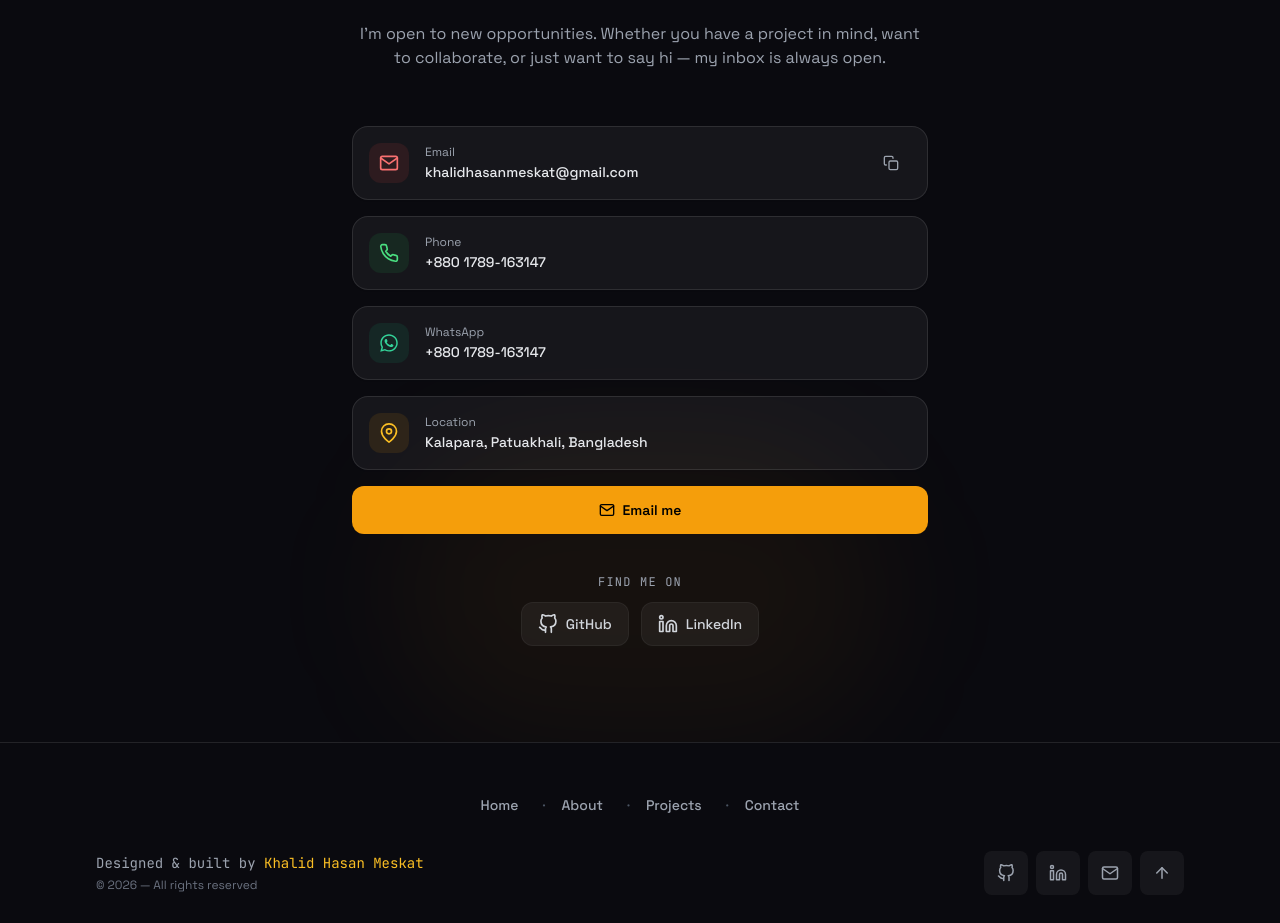
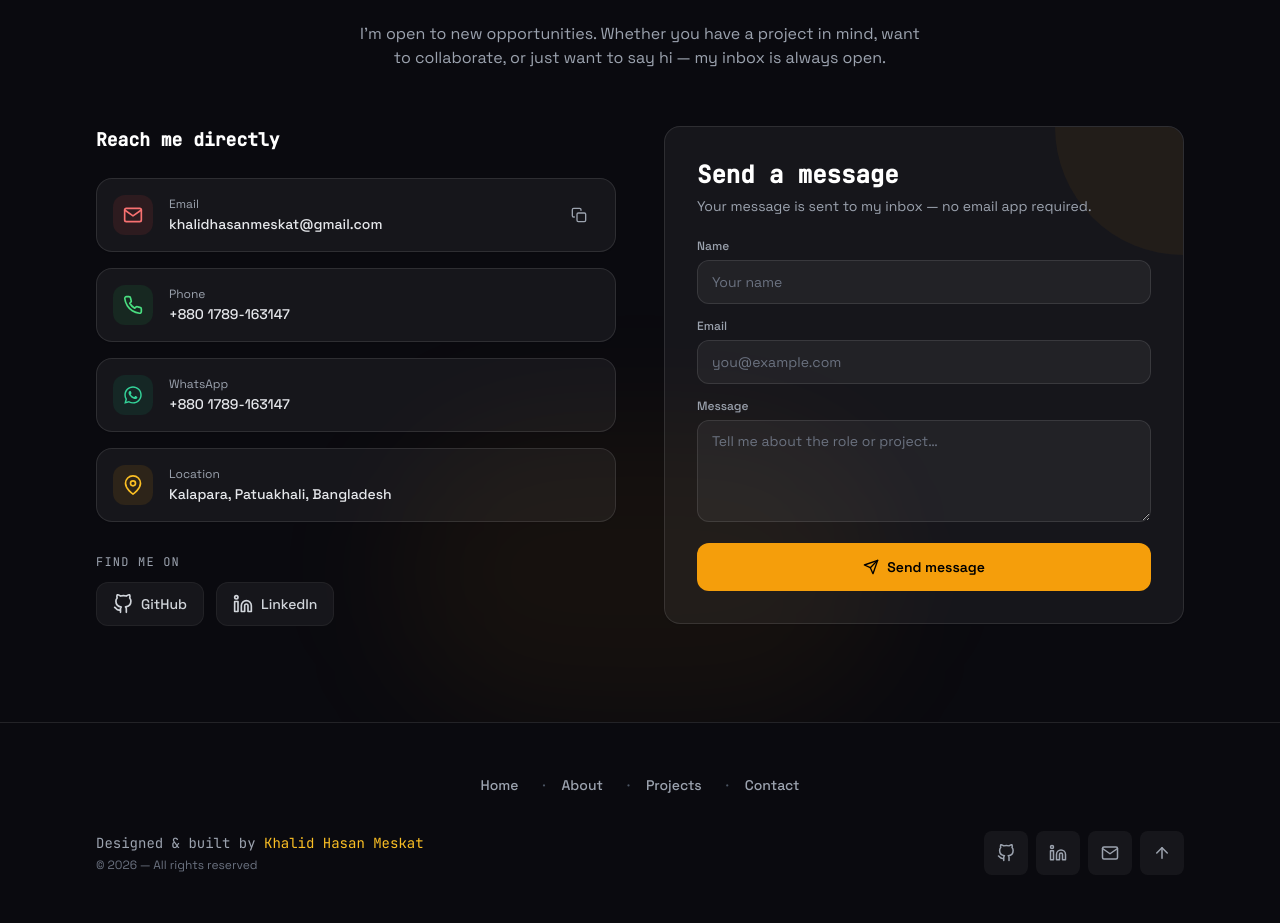
Before and after one commit to khalidhasan-m/portfolio_nextjs, a Next.js app: page / in a window 1280 px wide. Shown: the part 5909-6832 px from the top of the page. Built offline with nearby package versions, Linux system fonts and the light colour scheme; no server answers.

Commit message:
Contact: restore message form (mailto + optional Formspree)

```diff
--- a/src/components/Contact.jsx
+++ b/src/components/Contact.jsx
@@ -1,10 +1,20 @@
 "use client";
 import { useState } from "react";
-import { FiMail, FiPhone, FiGithub, FiLinkedin, FiMapPin, FiCopy, FiCheck } from "react-icons/fi";
+import {
+  FiMail,
+  FiPhone,
+  FiGithub,
+  FiLinkedin,
+  FiMapPin,
+  FiSend,
+  FiCopy,
+  FiCheck,
+} from "react-icons/fi";
 import { FaWhatsapp } from "react-icons/fa";
 import { useInView } from "@/hooks/useInView";
 
 const EMAIL = "khalidhasanmeskat@gmail.com";
+const FORMSPREE_ID = process.env.NEXT_PUBLIC_FORMSPREE_ID;
 
 const contactItems = [
   {
@@ -55,9 +65,14 @@ const socials = [
   },
 ];
 
+const inputClass =
+  "w-full px-3.5 py-2.5 rounded-xl text-sm dark:bg-white/5 bg-black/[0.03] border dark:border-white/10 border-black/10 dark:text-gray-100 text-gray-900 placeholder:dark:text-gray-500 placeholder:text-gray-400 focus:outline-none focus:ring-2 focus:ring-amber-500/40 focus:border-amber-500/40 transition-colors min-h-[44px]";
+
 export default function Contact() {
   const ref = useInView();
   const [copied, setCopied] = useState(false);
+  const [form, setForm] = useState({ name: "", email: "", message: "" });
+  const [status, setStatus] = useState("idle");
 
   const copyEmail = async (e) => {
     e.preventDefault();
@@ -69,6 +84,52 @@ export default function Contact() {
     } catch {
       /* ignore */
     }
+  };
+
+  const onChange = (e) => {
+    setForm((prev) => ({ ...prev, [e.target.name]: e.target.value }));
+    if (status === "error" || status === "fail") setStatus("idle");
+  };
+
+  const onSubmit = async (e) => {
+    e.preventDefault();
+    if (!form.name.trim() || !form.email.trim() || !form.message.trim()) {
+      setStatus("error");
+      return;
+    }
+
+    if (FORMSPREE_ID) {
+      setStatus("sending");
+      try {
+        const res = await fetch(`https://formspree.io/f/${FORMSPREE_ID}`, {
+          method: "POST",
+          headers: {
+            Accept: "application/json",
+            "Content-Type": "application/json",
+          },
+          body: JSON.stringify({
+            name: form.name.trim(),
+            email: form.email.trim(),
+            message: form.message.trim(),
+            _subject: `Portfolio contact from ${form.name.trim()}`,
+          }),
+        });
+        if (!res.ok) throw new Error("submit failed");
+        setStatus("sent");
+        setForm({ name: "", email: "", message: "" });
+      } catch {
+        setStatus("fail");
+      }
+      return;
+    }
+
+    // Default: open the user's mail client with the message pre-filled
+    const subject = encodeURIComponent(`Portfolio contact from ${form.name.trim()}`);
+    const body = encodeURIComponent(
+      `Name: ${form.name.trim()}\nEmail: ${form.email.trim()}\n\n${form.message.trim()}`
+    );
+    window.location.href = `mailto:${EMAIL}?subject=${subject}&body=${body}`;
+    setStatus("sent");
   };
 
   return (
@@ -95,7 +156,13 @@ export default function Contact() {
             </p>
           </div>
 
-          <div className="max-w-xl mx-auto space-y-3 sm:space-y-4 min-w-0">
+          <div className="cq-split">
+            {/* Left: direct contact */}
+            <div className="space-y-3 sm:space-y-4 min-w-0">
+              <h3 className="text-base sm:text-lg font-semibold dark:text-white text-gray-900 mb-4 sm:mb-6 font-mono">
+                Reach me directly
+              </h3>
+
               {contactItems.map((item, i) => (
                 <div key={i} className="relative">
                   {item.href ? (
@@ -143,20 +210,11 @@ export default function Contact() {
                 </div>
               ))}
 
-            {/* Primary mailto CTA */}
-            <a
-              href={`mailto:${EMAIL}?subject=${encodeURIComponent("Hello from your portfolio")}`}
-              className="mt-6 flex items-center justify-center gap-2 w-full py-3.5 px-6 rounded-xl bg-amber-500 hover:bg-amber-600 text-black font-semibold text-sm transition-all duration-200 min-h-[48px]"
-            >
-              <FiMail size={16} aria-hidden="true" />
-              Email me
-            </a>
-
-            <div className="pt-6">
-              <p className="text-xs dark:text-gray-400 text-gray-500 mb-3 font-mono tracking-widest uppercase text-center">
+              <div className="pt-4">
+                <p className="text-xs dark:text-gray-400 text-gray-500 mb-3 font-mono tracking-widest uppercase">
                   Find me on
                 </p>
-              <div className="flex flex-wrap justify-center gap-3">
+                <div className="flex flex-wrap gap-3">
                   {socials.map((s) => (
                     <a
                       key={s.label}
@@ -172,6 +230,112 @@ export default function Contact() {
                 </div>
               </div>
             </div>
+
+            {/* Right: form */}
+            <div className="rounded-2xl p-5 sm:p-8 dark:bg-white/5 bg-white border dark:border-white/10 border-black/10 relative overflow-hidden shadow-sm">
+              <div
+                className="absolute top-0 right-0 w-24 sm:w-32 h-24 sm:h-32 bg-amber-500/5 rounded-bl-full"
+                aria-hidden="true"
+              />
+
+              <div className="relative space-y-5">
+                <div>
+                  <h3 className="text-xl sm:text-2xl font-bold dark:text-white text-gray-900 font-mono mb-1">
+                    Send a message
+                  </h3>
+                  <p className="dark:text-gray-400 text-gray-600 text-sm leading-relaxed">
+                    {FORMSPREE_ID
+                      ? "Your message is sent to my inbox — no email app required."
+                      : "Fill this out and your email client will open with the message ready to send."}
+                  </p>
+                </div>
+
+                <form onSubmit={onSubmit} className="space-y-3.5" noValidate>
+                  <div>
+                    <label
+                      htmlFor="contact-name"
+                      className="block text-xs font-medium dark:text-gray-400 text-gray-600 mb-1.5"
+                    >
+                      Name
+                    </label>
+                    <input
+                      id="contact-name"
+                      name="name"
+                      type="text"
+                      autoComplete="name"
+                      required
+                      value={form.name}
+                      onChange={onChange}
+                      className={inputClass}
+                      placeholder="Your name"
+                    />
+                  </div>
+                  <div>
+                    <label
+                      htmlFor="contact-email"
+                      className="block text-xs font-medium dark:text-gray-400 text-gray-600 mb-1.5"
+                    >
+                      Email
+                    </label>
+                    <input
+                      id="contact-email"
+                      name="email"
+                      type="email"
+                      autoComplete="email"
+                      required
+                      value={form.email}
+                      onChange={onChange}
+                      className={inputClass}
+                      placeholder="you@example.com"
+                    />
+                  </div>
+                  <div>
+                    <label
+                      htmlFor="contact-message"
+                      className="block text-xs font-medium dark:text-gray-400 text-gray-600 mb-1.5"
+                    >
+                      Message
+                    </label>
+                    <textarea
+                      id="contact-message"
+                      name="message"
+                      required
+                      rows={4}
+                      value={form.message}
+                      onChange={onChange}
+                      className={`${inputClass} min-h-[100px] resize-y`}
+                      placeholder="Tell me about the role or project…"
+                    />
+                  </div>
+
+                  {status === "error" && (
+                    <p className="text-xs text-red-600 dark:text-red-400" role="alert">
+                      Please fill in all fields.
+                    </p>
+                  )}
+                  {status === "fail" && (
+                    <p className="text-xs text-red-600 dark:text-red-400" role="alert">
+                      Something went wrong. Email me at {EMAIL} instead.
+                    </p>
+                  )}
+                  {status === "sent" && (
+                    <p className="text-xs text-green-700 dark:text-green-400" role="status">
+                      {FORMSPREE_ID ? "Message sent — thanks!" : "Opening your email client…"}
+                    </p>
+                  )}
+
+                  <button
+                    type="submit"
+                    disabled={status === "sending"}
+                    className="w-full py-3.5 px-6 rounded-xl bg-amber-500 hover:bg-amber-600 disabled:opacity-60 text-black font-semibold text-sm transition-all duration-200 flex items-center justify-center gap-2 min-h-[48px]"
+                  >
+                    <FiSend size={16} aria-hidden="true" />
+                    {status === "sending" ? "Sending…" : "Send message"}
+                  </button>
+                </form>
+              </div>
+            </div>
+          </div>
         </div>
       </div>
     </section>
```
Lines whose indentation alone changed are shown as unchanged.
